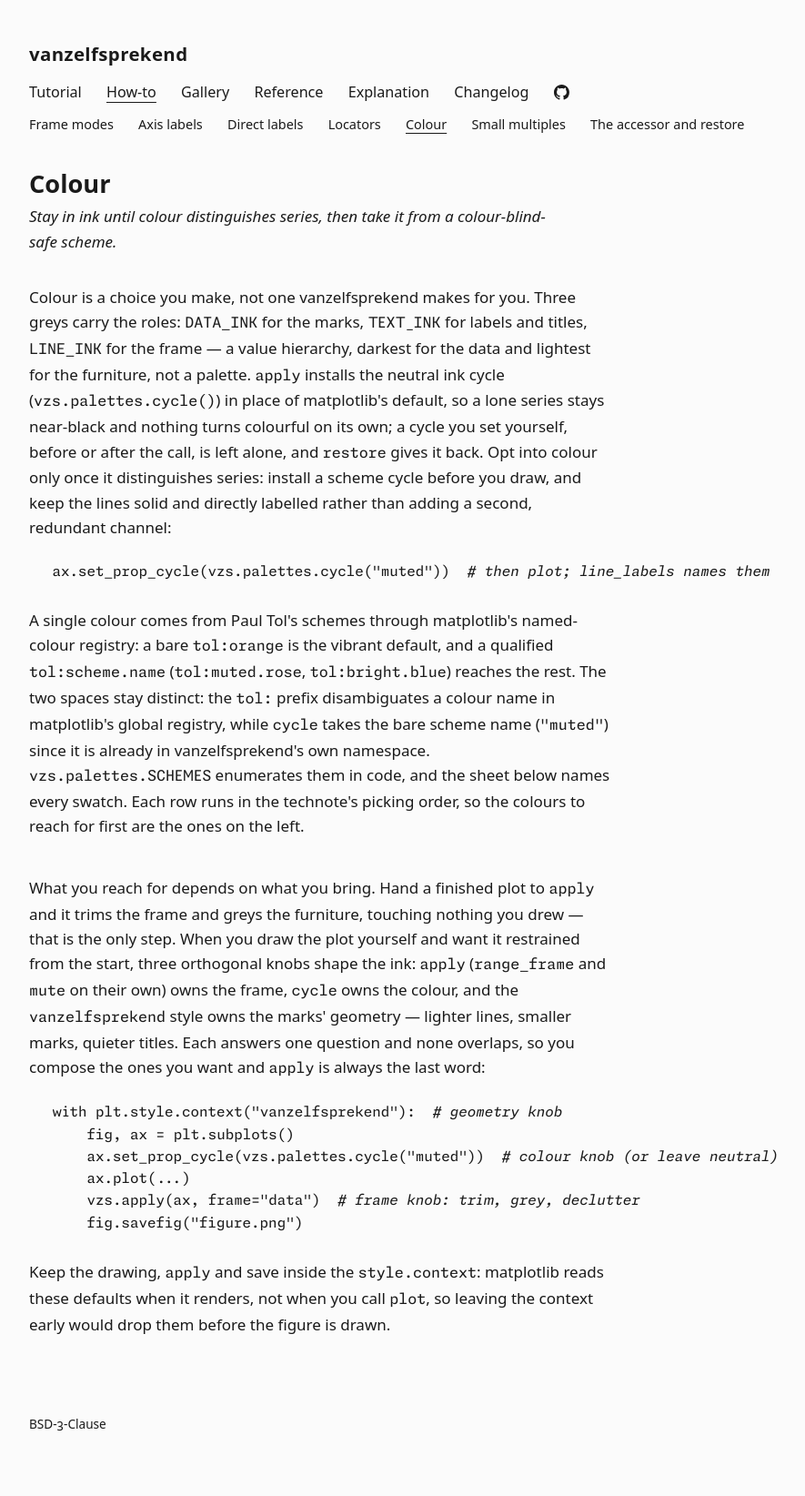
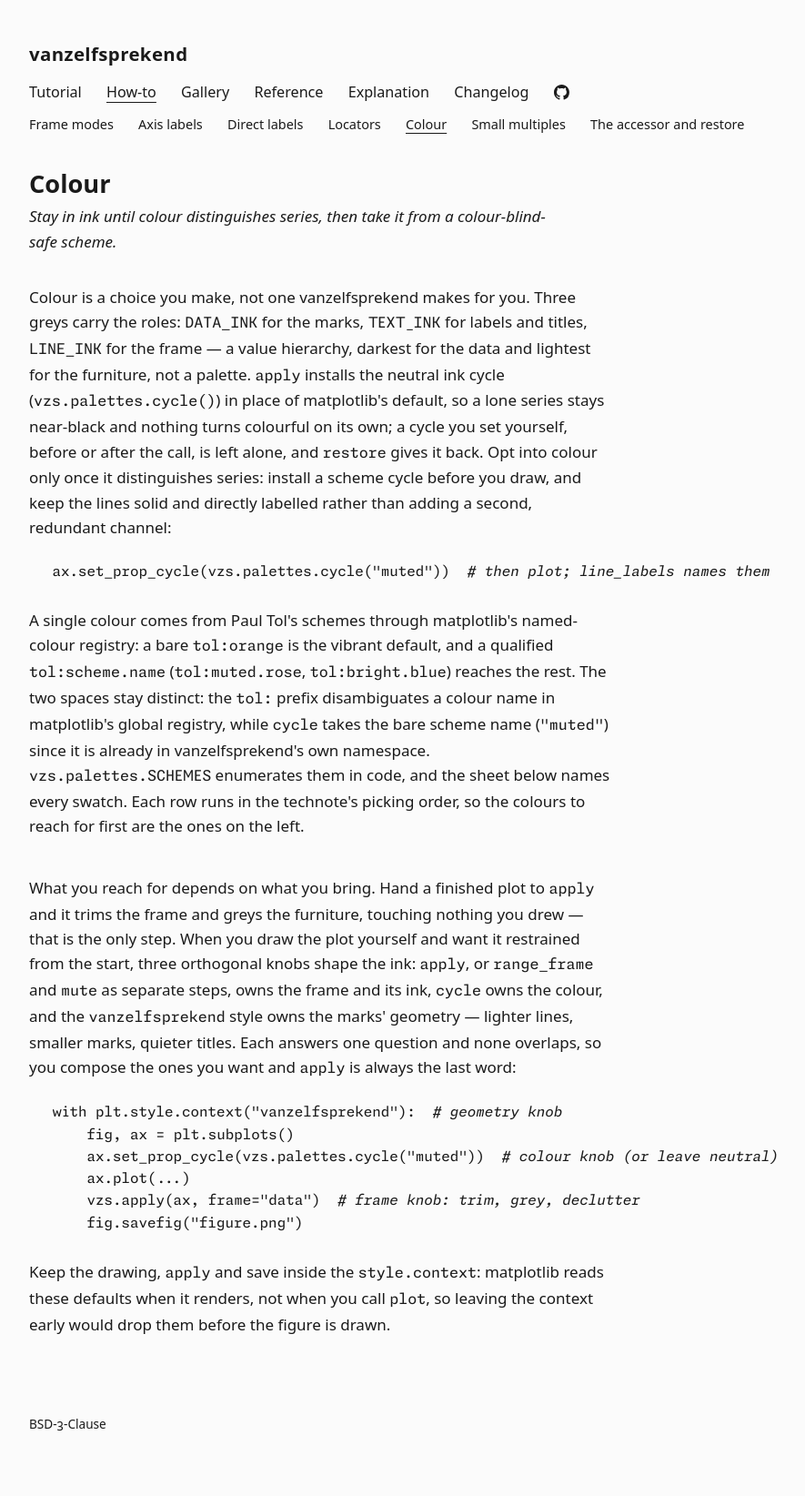
Before and after one commit to jpweytjens/vanzelfsprekend, an MkDocs documentation site: the page built from docs/how-to/colour.md, in a window 1280 px wide. Shown: the whole page at 91% size, without its empty margins (36-921 px from the left). Built offline with MkDocs 1.6.1, drawn with Linux system fonts in a browser that asks for light colours; some web fonts are replaced.

Commit message:
docs(how-to): say what apply owns without repeating itself
Claude-Session: https://claude.ai/code/session_01PDE2DTTGJPkotawfyv3M7U

````diff
--- a/docs/how-to/colour.md
+++ b/docs/how-to/colour.md
@@ -12,7 +12,7 @@ A single colour comes from Paul Tol's schemes through matplotlib's named-colour
 
 <!-- palette-sheet -->
 
-What you reach for depends on what you bring. Hand a finished plot to `apply` and it trims the frame and greys the furniture, touching nothing you drew — that is the only step. When you draw the plot yourself and want it restrained from the start, three orthogonal knobs shape the ink: `apply` (`range_frame` and `mute` on their own) owns the frame, `cycle` owns the colour, and the `vanzelfsprekend` style owns the marks' geometry — lighter lines, smaller marks, quieter titles. Each answers one question and none overlaps, so you compose the ones you want and `apply` is always the last word:
+What you reach for depends on what you bring. Hand a finished plot to `apply` and it trims the frame and greys the furniture, touching nothing you drew — that is the only step. When you draw the plot yourself and want it restrained from the start, three orthogonal knobs shape the ink: `apply`, or `range_frame` and `mute` as separate steps, owns the frame and its ink, `cycle` owns the colour, and the `vanzelfsprekend` style owns the marks' geometry — lighter lines, smaller marks, quieter titles. Each answers one question and none overlaps, so you compose the ones you want and `apply` is always the last word:
 
 ```python
 with plt.style.context("vanzelfsprekend"):  # geometry knob
````
Also changed, not shown: docs/how-to/small-multiples.md (+1 -1 lines).
